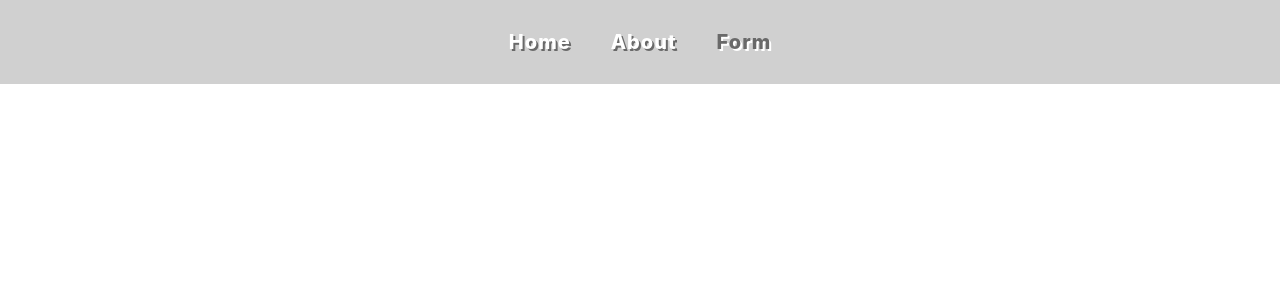
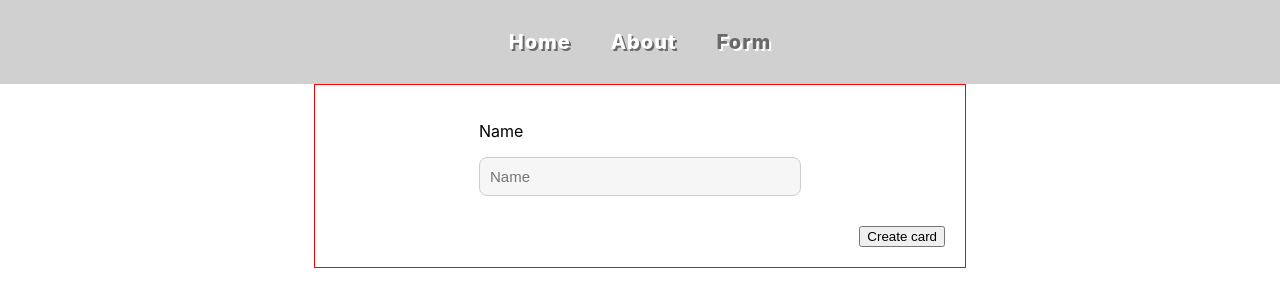
Before and after one commit to Szyrwel/rsschool-react-2023q1, a React (Create React App) app: page /form in a window 1280 px wide. Shown: the top 300 px of the page. Built offline with nearby package versions, Linux system fonts and the light colour scheme.

Commit message:
feat: add text input

```diff
--- a/src/components/search-block/search.scss
+++ b/src/components/search-block/search.scss
@@ -1,11 +1,11 @@
 .search {
   text-align: center;
+  margin-top: 20px;
 }
 
 input {
   width: 300px;
   font-size: 15px;
-  margin-top: 20px;
   padding: 10px;
   border: 1px solid #cecece;
   background: #f6f6f6;
--- a/src/pages/forms/FormPage.tsx
+++ b/src/pages/forms/FormPage.tsx
@@ -1,7 +1,79 @@
-import React, { Component } from 'react';
+import React, { Component, createRef, MouseEvent } from 'react';
+import './form-page.scss';
+
+type StateTypes = {
+  onSubmit: boolean;
+  inputText: string;
+  errors: ErrorsType;
+};
+
+type ErrorsType = {
+  inputText: boolean;
+};
+
+enum ERROR_MESSAGE {
+  inputText = 'Please, enter your name',
+}
 
 export class FormPage extends Component {
+  state: StateTypes = {
+    onSubmit: false,
+    inputText: '',
+    errors: {
+      inputText: false,
+    },
+  };
+
+  inputTextRef: React.RefObject<HTMLInputElement> =
+    createRef<HTMLInputElement>();
+
+  handleChange = (): void => {
+    this.setState({
+      inputText: this.inputTextRef.current?.value,
+    });
+  };
+
+  validationInputText = (e: MouseEvent, value: string) => {
+    e.preventDefault();
+    this.setState({ onSubmit: true });
+    console.log(this.state.inputText);
+
+    if (value.length === 0) {
+      this.setState({ errors: { inputText: true } });
+    } else {
+      this.setState({ errors: { inputText: false } });
+    }
+  };
+
+  // createCard = () => {};
+
   render() {
-    return <div></div>;
+    const { onSubmit, errors, inputText } = this.state;
+
+    return (
+      <form className="form">
+        <label className="label">
+          <p>Name</p>
+          <input
+            ref={this.inputTextRef}
+            placeholder="Name"
+            type="text"
+            value={inputText}
+            onChange={this.handleChange}
+          />
+        </label>
+        {onSubmit && errors.inputText ? (
+          <div className="error">{ERROR_MESSAGE.inputText}</div>
+        ) : (
+          <div className="error"></div>
+        )}
+        <button
+          className="btn__submit"
+          onClick={(e) => this.validationInputText(e, inputText)}
+        >
+          Create card
+        </button>
+      </form>
+    );
   }
 }
--- /dev/null
+++ b/src/pages/forms/form-page.scss
@@ -0,0 +1,20 @@
+.form {
+  width: 50%;
+  margin: 0 auto;
+  padding: 20px;
+  display: flex;
+  border: 1px solid red;
+  flex-direction: column;
+  align-items: center;
+  justify-content: center;
+}
+
+.error {
+  color: red;
+  height: 20px;
+}
+
+.btn__submit {
+  margin-top: 10px;
+  align-self: flex-end;
+}
--- a/src/pages/main/main-page.scss
+++ b/src/pages/main/main-page.scss
@@ -1,5 +1,5 @@
 .main__container {
-  width: 1400px;
+  max-width: 1440px;
   margin: 0 auto;
   padding: 0 30px;
 }
```
